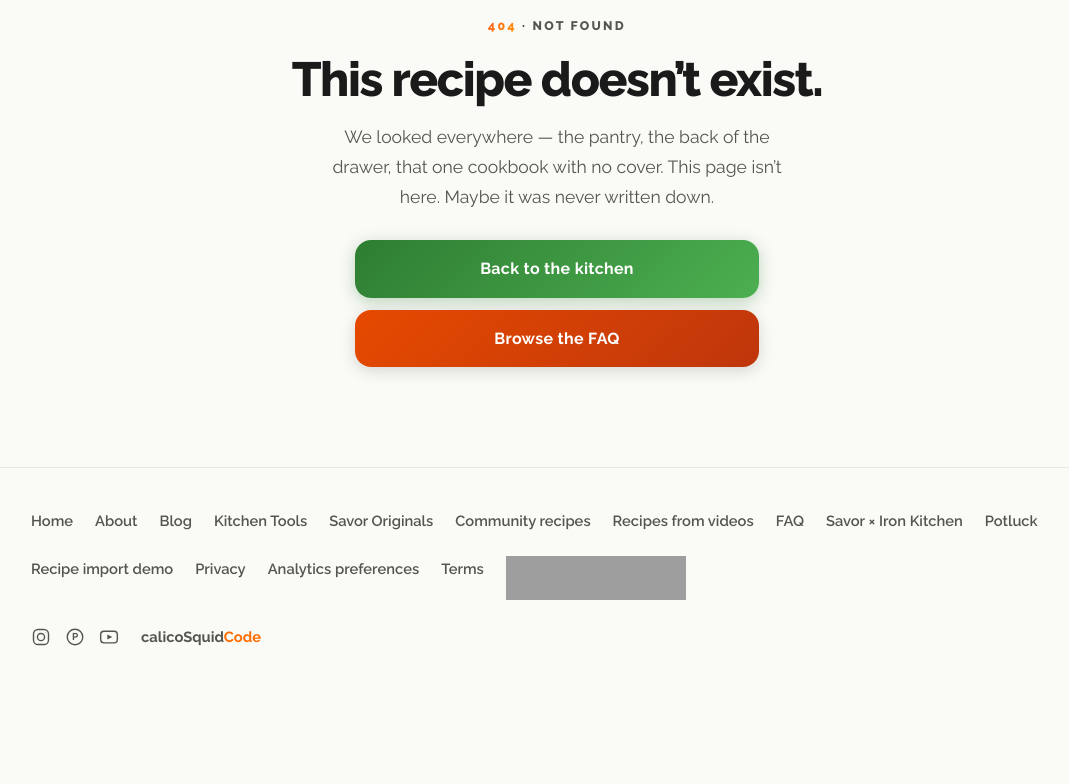
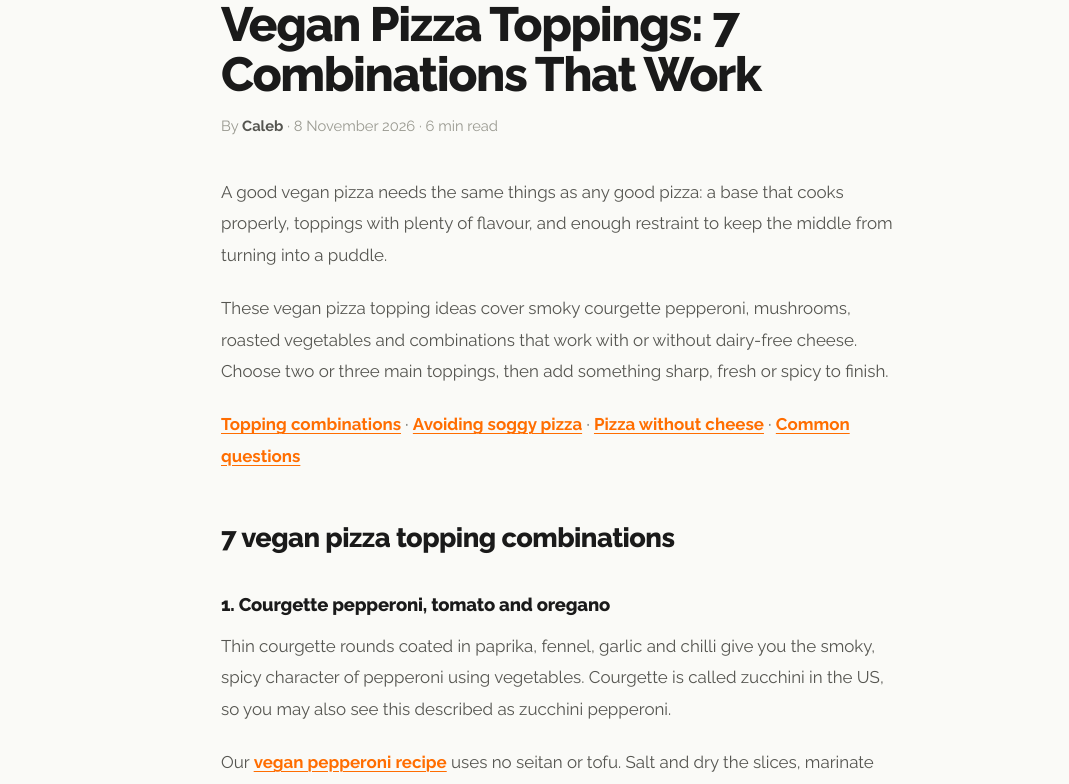
Before and after one commit to CalicoSquid/Savor-landing-page, a React (Vite) app: page /blog/vegan-pizza-toppings in a window 1280 px wide. Shown: the part 212-996 px from the top of the page, without its empty margins (83-1152 px from the left). Before the commit the page ends 901 px from the top, so only its background shows below. Built offline with nearby package versions, Linux system fonts and the light colour scheme; no server answers; grey boxes are pictures that could not be loaded.

Commit message:
Improve vegan pepperoni SEO and add vegan pizza toppings guide

```diff
--- a/src/App.jsx
+++ b/src/App.jsx
@@ -19,6 +19,7 @@ import WhatShouldICookTonight from './pages/blog/WhatShouldICookTonight'
 import SaltPorkBlaff from './pages/blog/SaltPorkBlaff'
 import LemonBrownies from './pages/blog/LemonBrownies'
 import VeganPepperoni from './pages/blog/VeganPepperoni'
+import VeganPizzaToppings from './pages/blog/VeganPizzaToppings'
 import TequilaLimeChickenSoup from './pages/blog/TequilaLimeChickenSoup'
 import HotSmokedSalmon from './pages/blog/HotSmokedSalmon'
 import StickySoyPork from './pages/blog/StickySoyPork'
@@ -76,6 +77,7 @@ export default function AppRoutes() {
         <Route path="/blog/how-to-scale-a-recipe" element={<ScaleARecipe />} />
         <Route path="/blog/what-should-i-cook-tonight" element={<WhatShouldICookTonight />} />
         <Route path="/blog/lemon-brownies-strawberry-tree-jam" element={<LemonBrownies />} />
+        <Route path="/blog/vegan-pizza-toppings" element={<VeganPizzaToppings />} />
         <Route path="/blog/vegan-pepperoni" element={<VeganPepperoni />} />
         <Route path="/blog/tequila-lime-chicken-soup" element={<TequilaLimeChickenSoup />} />
         <Route path="/blog/hot-smoked-salmon-fennel-dill-vodka" element={<HotSmokedSalmon />} />
--- a/src/data/blogPosts.js
+++ b/src/data/blogPosts.js
@@ -13,11 +13,25 @@
 
 export const BLOG_POSTS = [
   {
+    slug: 'vegan-pizza-toppings',
+    title: 'Vegan Pizza Toppings: 7 Combinations That Work',
+    dek: 'Smoky courgette pepperoni, browned mushrooms and more vegetable topping ideas, with practical tips for avoiding a soggy base.',
+    metaTitle: 'Vegan Pizza Toppings: 7 Ideas With or Without Cheese | Savor',
+    metaDesc: 'Explore vegan pizza toppings, from courgette pepperoni to garlic mushrooms. Seven combinations, ideas without cheese and tips to avoid a soggy base.',
+    date: '2026-11-08',
+    readTime: '6 min read',
+    ogImage: 'https://getsavor.recipes/blog/vegan-pepperoni.webp',
+    ogImageWidth: 1254,
+    ogImageHeight: 1254,
+    ogImageAlt: 'Pizza with paprika-coated courgette pepperoni, fennel seeds and herbs; use dairy-free cheese for a vegan version.',
+    author: 'Caleb',
+  },
+  {
   "slug": "vegan-pepperoni",
   "title": "Vegan Pepperoni",
   "dek": "An unlikely love story involving a courgette.",
-  "metaTitle": "Vegan Pepperoni | Savor Originals",
-  "metaDesc": "Thin courgette slices marinated with paprika, fennel, garlic and chilli. A smoky vegan pepperoni topping that roasts straight on your pizza.",
+  "metaTitle": "Vegan Pepperoni Recipe – Courgette Pizza Topping | Savor",
+  "metaDesc": "Make vegan pepperoni from courgette (zucchini), paprika, fennel and chilli. A smoky, spicy vegan pizza topping that bakes straight on your pizza.",
   "date": "2026-11-08",
   "readTime": "6 min read",
   "ogImage": "https://getsavor.recipes/blog/vegan-pepperoni.webp",
--- a/src/pages/blog/VeganPepperoni.jsx
+++ b/src/pages/blog/VeganPepperoni.jsx
@@ -14,7 +14,7 @@ const metadata = {
   author: { '@type': 'Person', name: 'Caleb' }, datePublished: post.date,
   prepTime: 'PT15M',
   recipeYield: recipe.serves, recipeCategory: 'Pizza topping', suitableForDiet: 'https://schema.org/VeganDiet',
-  keywords: 'vegan pepperoni, courgette pizza topping, Signature Recipes',
+  keywords: 'vegan pepperoni recipe, courgette pepperoni, zucchini pepperoni, vegan pizza topping, vegan pepperoni without seitan',
   recipeIngredient: recipe.ingredients.filter(item => !item.startsWith('## ')),
   recipeInstructions: recipe.steps.map(([name, text], i) => ({ '@type': 'HowToStep', name, text, position: i + 1, url: `${pageUrl}#step-${i + 1}` })),
   url: pageUrl, mainEntityOfPage: pageUrl,
@@ -34,6 +34,7 @@ export default function VeganPepperoni() {
       <script type="application/ld+json" dangerouslySetInnerHTML={{ __html: JSON.stringify(metadata).replace(/</g, '\\u003c') }} />
       <p><a href="/originals/?series=signature#recipes">Savor Originals</a> · <strong>Signature Recipes · No. 4</strong></p>
       <p><a href="#recipe">Straight to the recipe ↓</a></p>
+      <p>This homemade vegan pepperoni turns courgette (zucchini) into a smoky, spicy pizza topping—without seitan, tofu or meat substitutes.</p>
       {recipe.intro.map(text => <p key={text}>{text}</p>)}
       <section id="recipe" className="blaff-recipe-card" aria-labelledby="pepperoni-recipe-title">
         <img className="blaff-recipe-image" src="/blog/vegan-pepperoni.webp" width={post.ogImageWidth} height={post.ogImageHeight} style={{ aspectRatio: '4 / 3', objectPosition: 'center 55%' }} alt={pin.altText} {...pinterestImageAttributes(pin)} decoding="async" />
@@ -56,6 +57,8 @@ export default function VeganPepperoni() {
       {recipe.notes.map(([name, text]) => <section key={name}><h3>{name}</h3>{paragraphs(text)}</section>)}
       <h2>Keeping &amp; Preparing Ahead</h2>
       {paragraphs(recipe.ahead)}
+      <h2>Making a vegan pizza?</h2>
+      <p>The courgette pepperoni is vegan; use a vegan pizza base, sauce and dairy-free cheese (or leave the cheese off) for a fully vegan pizza. For more combinations, see our <a href="/blog/vegan-pizza-toppings/">vegan pizza toppings guide</a>.</p>
       <p>More from <a href="/originals/?series=signature#recipes">Signature Recipes</a>: <a href="/blog/hot-smoked-salmon-fennel-dill-vodka/">oven-smoked salmon</a> and <a href="/blog/lemon-brownies-strawberry-tree-jam/">lemon brownies</a>.</p>
     </BlogPostLayout>
   )
--- /dev/null
+++ b/src/pages/blog/VeganPizzaToppings.jsx
@@ -0,0 +1,56 @@
+import BlogPostLayout from '../../components/BlogPostLayout'
+import { BLOG_POSTS } from '../../data/blogPosts'
+
+const post = BLOG_POSTS.find(p => p.slug === 'vegan-pizza-toppings')
+
+export default function VeganPizzaToppings() {
+  return (
+    <BlogPostLayout title={post.title} date={post.date} readTime={post.readTime}>
+      <p>A good vegan pizza needs the same things as any good pizza: a base that cooks properly, toppings with plenty of flavour, and enough restraint to keep the middle from turning into a puddle.</p>
+      <p>These vegan pizza topping ideas cover smoky courgette pepperoni, mushrooms, roasted vegetables and combinations that work with or without dairy-free cheese. Choose two or three main toppings, then add something sharp, fresh or spicy to finish.</p>
+      <nav aria-label="In this guide"><p><a href="#combinations">Topping combinations</a> · <a href="#moisture">Avoiding soggy pizza</a> · <a href="#without-cheese">Pizza without cheese</a> · <a href="#questions">Common questions</a></p></nav>
+
+      <h2 id="combinations">7 vegan pizza topping combinations</h2>
+      <h3>1. Courgette pepperoni, tomato and oregano</h3>
+      <p>Thin courgette rounds coated in paprika, fennel, garlic and chilli give you the smoky, spicy character of pepperoni using vegetables. Courgette is called zucchini in the US, so you may also see this described as zucchini pepperoni.</p>
+      <p>Our <a href="/blog/vegan-pepperoni/">vegan pepperoni recipe</a> uses no seitan or tofu. Salt and dry the slices, marinate them, then arrange them directly on the pizza before baking. Pair with tomato sauce, oregano and a modest amount of vegan mozzarella, if you like.</p>
+      <figure><a href="/blog/vegan-pepperoni/"><img src="/blog/vegan-pepperoni.webp" width="1254" height="1254" loading="lazy" decoding="async" style={{ width: '100%', height: 'auto', borderRadius: '12px' }} alt="Paprika-coated courgette pepperoni on pizza, with fennel seeds, herbs and a heart-shaped slice." /></a><figcaption>Courgette pepperoni on pizza. Choose a dairy-free cheese or omit it for a fully vegan version.</figcaption></figure>
+      <h3>2. Browned mushrooms, garlic and thyme</h3>
+      <p>Cook sliced mushrooms in a hot pan until they release their liquid and begin to brown. Add garlic towards the end so it does not burn. Spread over a thin layer of tomato sauce, scatter with thyme and finish the baked pizza with black pepper.</p>
+      <h3>3. Roasted peppers, red onion and olives</h3>
+      <p>Sweet peppers, a little thinly sliced red onion and a few olives give you sweetness, sharpness and salt. Drain jarred roasted peppers thoroughly and blot them dry. Keep the olives scattered rather than covering every mouthful.</p>
+      <h3>4. Aubergine, tomato and basil</h3>
+      <p>Roast or pan-fry thin slices of aubergine until tender before putting them on the pizza; thick raw pieces can remain firm while the base finishes cooking. Pair with tomato sauce and add fresh basil after baking. A little chilli oil is welcome.</p>
+      <h3>5. Artichokes, olives and lemon</h3>
+      <p>Drain and dry preserved artichoke hearts, then cut them into manageable pieces. Combine with olives over tomato sauce or a light brushing of olive oil. Finish with a little lemon zest after baking. Check the ingredients of any prepared sauce or pesto for dairy.</p>
+      <h3>6. Spinach, mushrooms and chilli</h3>
+      <p>Wilt the spinach first and squeeze out excess water once it is cool enough to handle. Combine with browned mushrooms and chilli flakes. A little vegan cheese can bring it together, but garlic oil and a squeeze of lemon after baking also work.</p>
+      <h3>7. Thin potato, rosemary and garlic oil</h3>
+      <p>Use thin, just-tender slices of cooked potato, cooled and dried, over a lightly oiled base. Add rosemary, a little garlic oil and black pepper. Keep the potato in a single loose layer so the dough can bake properly. Finish with salt to taste.</p>
+
+      <h2 id="moisture">How to keep vegetable pizza toppings from making the base soggy</h2>
+      <ul>
+        <li><strong>Cook watery vegetables when needed.</strong> Brown mushrooms, wilt spinach and roast aubergine before assembling.</li>
+        <li><strong>Drain preserved toppings.</strong> Peppers, artichokes and olives should bring flavour rather than a spoonful of their packing liquid.</li>
+        <li><strong>Salt and dry courgettes.</strong> For our pepperoni topping, rinse away excess salt and pat the rounds thoroughly dry before marinating.</li>
+        <li><strong>Leave some space.</strong> A thick blanket of vegetables traps steam. A few well-chosen toppings usually work better.</li>
+        <li><strong>Follow your dough's baking method.</strong> Preheat the oven and any stone or steel as directed. Home ovens and pizza ovens need different timings.</li>
+      </ul>
+
+      <h2 id="without-cheese">Vegan pizza toppings without cheese</h2>
+      <p>You can make a satisfying pizza without a cheese substitute. Start with tomato sauce, garlic and oregano, then add one of the vegetable combinations above. Olives or capers supply little bursts of salt; olive oil adds richness; basil, rocket or lemon zest bring freshness after baking.</p>
+      <p>For a simple starting point, try tomato, garlic, oregano and olive oil. For something more substantial, add browned mushrooms or courgette pepperoni. Use pesto only if it is labelled vegan or you have checked its ingredients.</p>
+
+      <h2 id="questions">Common questions about vegan pizza toppings</h2>
+      <h3>What can I use instead of pepperoni on a vegan pizza?</h3>
+      <p>Try <a href="/blog/vegan-pepperoni/">paprika-and-fennel courgette pepperoni</a> for a vegetable option. Seitan-, tofu- and other plant-based pepperoni products are alternatives if you prefer them; check the label and cooking instructions.</p>
+      <h3>Can I put raw courgette on pizza?</h3>
+      <p>Thin slices can cook on the pizza, but excess water can soften the base. Our recipe salts, rinses and dries the courgette before marinating it, then bakes the slices directly on the pizza without precooking.</p>
+      <h3>Do I need vegan cheese?</h3>
+      <p>No. Tomato, garlic, herbs, vegetables and olive oil can make a complete topping. If you use dairy-free cheese, start with a modest amount and follow the product's instructions.</p>
+      <h3>Is pizza dough vegan?</h3>
+      <p>A dough made from flour, water, yeast, salt and olive oil can be vegan. Bought doughs and prepared bases may contain milk, butter, honey or other additions, so check the ingredients.</p>
+      <p>Ready to cook? Start with the <a href="/blog/vegan-pepperoni/">vegan pepperoni recipe</a>, or browse <a href="/originals/">Savor Originals</a> for more recipes.</p>
+    </BlogPostLayout>
+  )
+}
```
